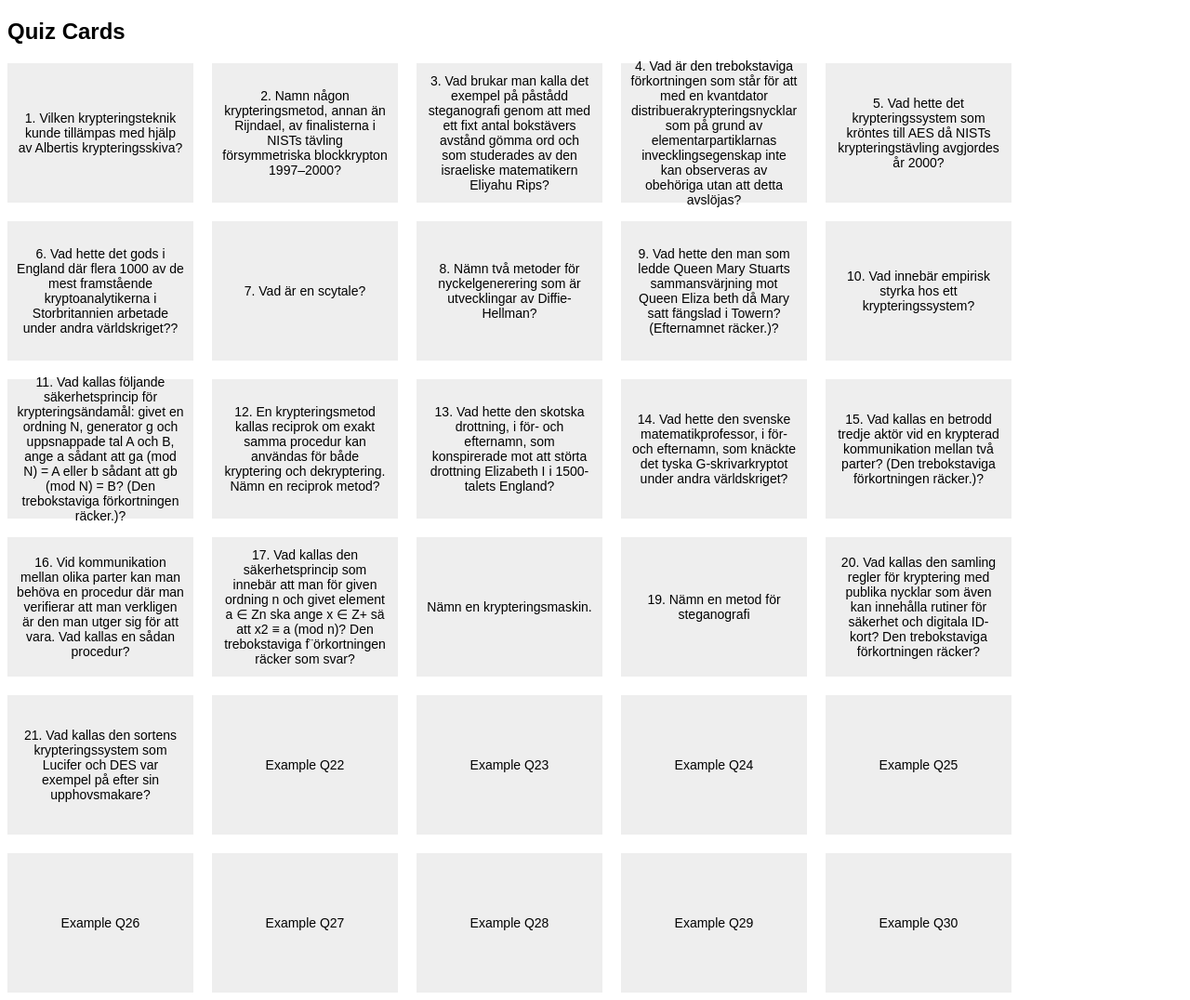
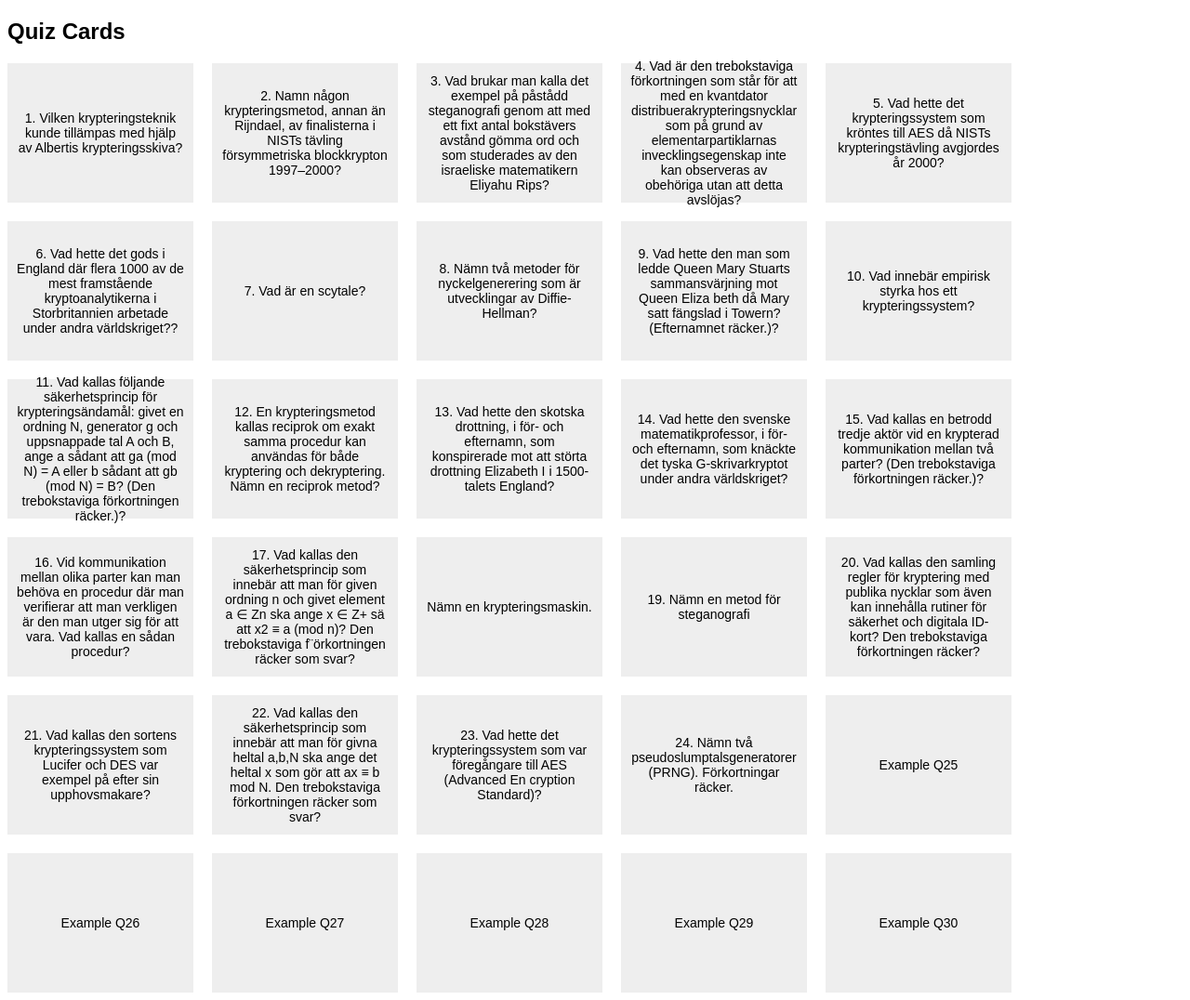
Before and after one commit to AQA2026/Krypto, a plain HTML site: page index.html in a window 1280 px wide. Shown: the whole page at 93% size. Drawn offline with Linux system fonts and the light colour scheme.

Commit message:
Add files via upload

```diff
--- a/index.html
+++ b/index.html
@@ -95,9 +95,9 @@ const questions = [
 {q:"19.	Nämn en metod för steganografi",a:"LSB (least significant bit för bild steganografi)"},
 {q:"20.	Vad kallas den samling regler för kryptering med publika nycklar som även kan innehålla rutiner för säkerhet och digitala ID-kort? Den trebokstaviga förkortningen räcker?",a:"PKI (Public Key Infrastructure)"},
 {q:"21.	Vad kallas den sortens krypteringssystem som Lucifer och DES var exempel på efter sin upphovsmakare?",a:"Feistel kryptosystem"},
-{q:"Example Q22",a:"Answer"},
-{q:"Example Q23",a:"Answer"},
-{q:"Example Q24",a:"Answer"},
+{q:"22.	Vad kallas den säkerhetsprincip som innebär att man för givna heltal a,b,N ska ange det heltal x som gör att ax ≡ b mod N. Den trebokstaviga förkortningen räcker som svar?",a:"DLP (Discrete Logarithm Problems)"},
+{q:"23. Vad hette det krypteringssystem som var föregångare till AES (Advanced En cryption Standard)?",a:"DES (Data Encryption Standard)"},
+{q:"24.	Nämn två pseudoslumptalsgeneratorer (PRNG). Förkortningar räcker.",a:"1. LFSR – Linear Feedback Shift Register 2. LCG – Linear Congruential Generator"},
 {q:"Example Q25",a:"Answer"},
 {q:"Example Q26",a:"Answer"},
 {q:"Example Q27",a:"Answer"},
```
